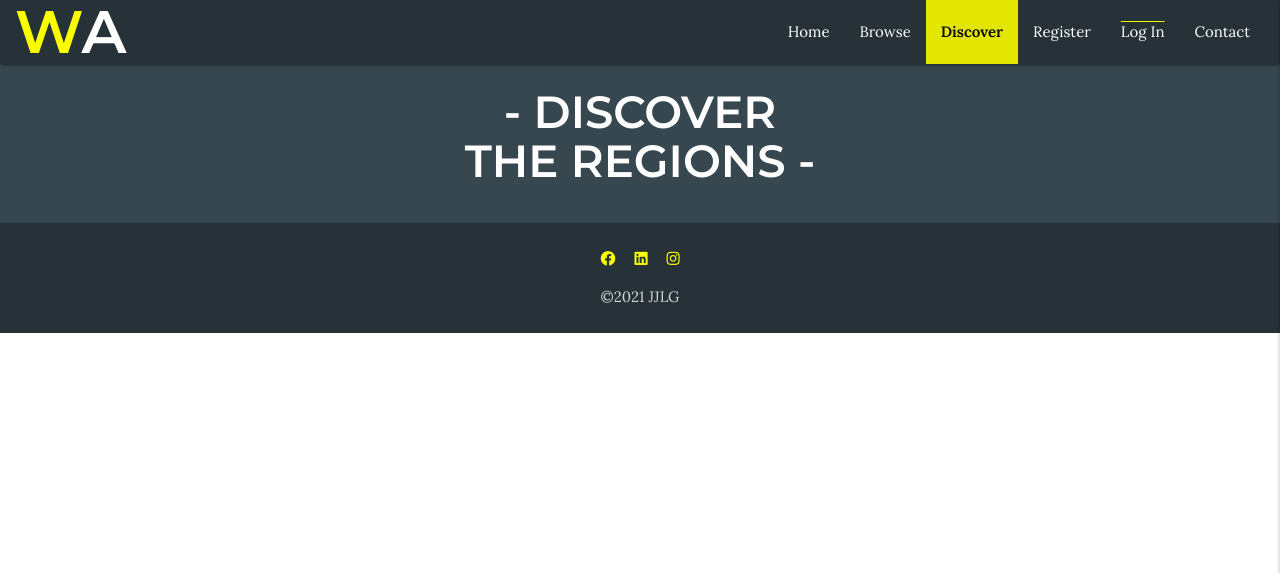
After one commit to jjlg90/Wild-Argentina, a Flask app: page /discover in a window 1280 px wide. The commit adds this page. Shown: the top 573 px of the page. Run offline with Flask 2, Linux system fonts and the light colour scheme; data that the repository does not hold is empty; some libraries are stand-ins or nearby versions.

Commit message:
Rename get_regions to discover

```diff
--- a/app.py
+++ b/app.py
@@ -40,10 +40,10 @@ def browse():
     return render_template("browse.html", experiences=experiences)
 
 
-@app.route("/get_regions")
-def get_regions():
+@app.route("/discover")
+def discover():
     regions = list(mongo.db.regions.find())
-    return render_template("regions.html", regions=regions)
+    return render_template("discover.html", regions=regions)
 
 
 # Experiences by region
--- a/templates/base.html
+++ b/templates/base.html
@@ -43,7 +43,7 @@
                     <ul class="right hide-on-med-and-down" style="padding-right: 1rem;">
                         <li id="li-ind"><a href="{{ url_for('index') }}">Home</a></li>
                         <li id="li-browse"><a href="{{ url_for('browse') }}">Browse</a></li>
-                        <li id="li-dcv"><a href="{{ url_for('get_regions') }}">Discover</a></li>
+                        <li id="li-dcv"><a href="{{ url_for('discover') }}">Discover</a></li>
                         {% if session.user %}
                         <li id="li-shr"><a href="{{ url_for('add_experience') }}">Share</a></li>
                         <li id="li-prf"><a href="{{ url_for('profile', username=session['user']) }}">Profile</a></li>
@@ -63,7 +63,7 @@
             <h4 class="center-align">WILD</br>ARGENTINA</h4>
             <li><a href="{{ url_for('index') }}">Home</a></li>
             <li><a href="{{ url_for('browse') }}">Browse</a></li>
-            <li><a href="{{ url_for('get_regions') }}">Discover</a></li>
+            <li><a href="{{ url_for('discover') }}">Discover</a></li>
             {% if session.user %}
             <li><a href="{{ url_for('add_experience') }}">Share</a></li>
             <li><a href="{{ url_for('profile', username=session['user']) }}">Profile</a></li>
--- /dev/null
+++ b/templates/discover.html
@@ -0,0 +1,69 @@
+{% extends "base.html" %}
+{% block content %}
+
+<h3 class="bold-header section-title center-align white-text mar-t">- DISCOVER <br/>THE REGIONS -</h3>
+
+<div class="container">
+    <!-- Loop through all experiences -->
+    {% for region in regions %}
+    <!-- Select regions with uneven index number -->
+    {% if loop.index % 2 != 0 %}
+    <div class="row">
+
+        <div class="col m1"></div>
+        <!-- Region image -->
+        <div class="col m5 s12 region-img" style="background-image: url('{{ region.img_url }}')">
+            </div>
+        <!-- Region content -->
+        <div class="col m5 s12 white-text grey darken-4" style="height: 20rem;">
+            <h4 class="header bold-header center">{{ region.region_name }}</h4>
+            <div class="summary">
+            <p>{{ region.region_summary }}</p>
+            </div>
+            <div class="row hide-on-med-and-up"></div>
+            <div class="card-action grey center-align darken-4">
+                <!-- Conditional If to redirect user to proper region page -->
+                <a class="yellow darken-1 black-text bold-header btn-small" href="{{ url_for('browse', query=region.region_name) }}">Discover
+                    <span class="hide-on-med-and-down">Experiences</span></a>
+            </div>
+        </div>
+
+        <div class="col m1"></div>
+    </div>
+    <!-- Select regions with even index number -->
+    {% else %}
+    <div class="row">
+
+        <div class="col m1"></div>
+        <!-- Region content -->
+        <div class="col m5 s12 white-text grey darken-4" style="height: 20rem;">
+            <h4 class="header bold-header center">{{ region.region_name }}</h4>
+            <div class="summary">
+            <p>{{ region.region_summary }}</p>
+            </div>
+            <div class="row hide-on-med-and-up"></div>
+            <div class="card-action grey center-align darken-4">
+                <!-- Conditional If to redirect user to proper region page -->
+               <a class="yellow darken-1 black-text bold-header btn-small" href="{{ url_for('browse', query=region.region_name) }}">Discover
+                    <span class="hide-on-med-and-down">Experiences</span></a>
+            </div>
+        </div>
+        <!-- Region image -->
+        <div class="col m5 s12 region-img" style="background-image: url('{{ region.img_url }}')">
+        </div>
+
+        <div class="col m1"></div>
+    </div>
+    {% endif %}
+    {% endfor %}
+    <div class="row mar-b"></div>
+</div>
+
+{% endblock %}
+
+<!-- Active class controller -->
+{% block active %}
+<script>
+    $('#li-dcv').toggleClass('active');
+</script>
+{% endblock %}
--- a/templates/index.html
+++ b/templates/index.html
@@ -59,8 +59,8 @@
             <h2 class="bold-header center-align" style="padding-top: 2rem; margin-top: 1rem;">- <span>B</span>ROWSE -</h2>
         </a>
         <p>Search for experiences or browse through every adventure, place, food or tradition listed on the website!</p>
-        <!-- Link to regions.html -->
-        <a href="{{ url_for('get_regions') }}">
+        <!-- Link to discover.html -->
+        <a href="{{ url_for('discover') }}">
             <h2 class="bold-header center-align">- <span>D</span>ISCOVER -</h2>
         </a>
         <p>Planning a trip? Check attractions in every region of the country.</p>
```
Also changed, not shown: templates/regions.html (deleted, +0 -89 lines).
